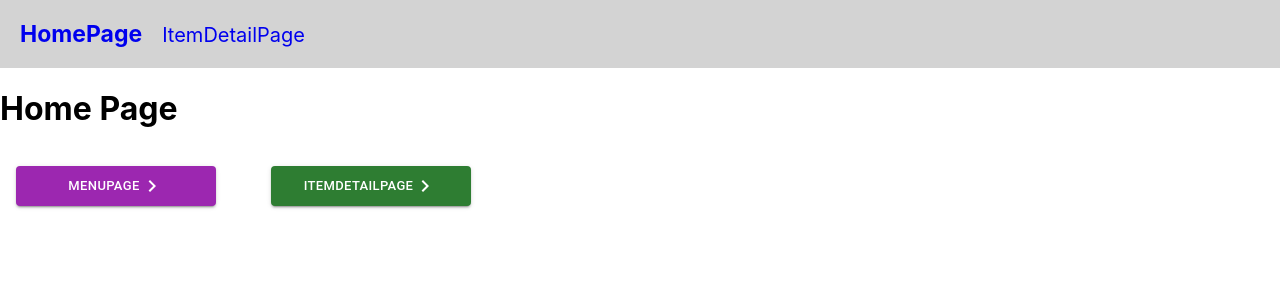
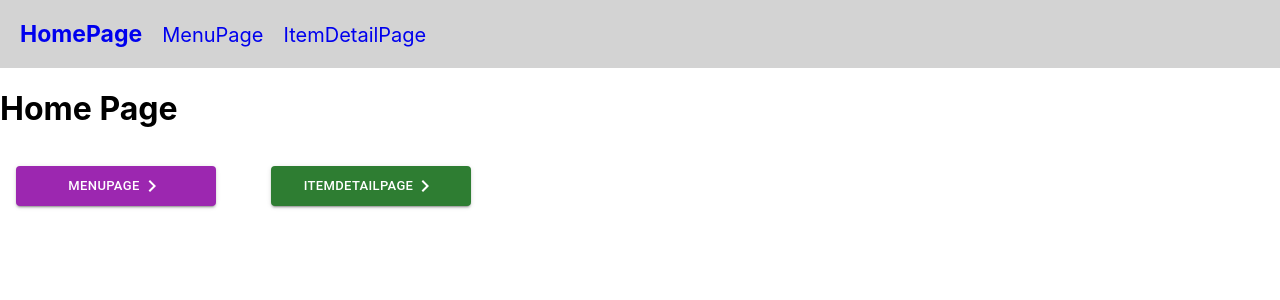
Before and after one commit to arifullahjan/waqar-order-management, a React (Create React App) app: page / in a window 1280 px wide. Shown: the top 300 px of the page. Built offline with nearby package versions, Linux system fonts and the light colour scheme.

Commit message:
navlink un commment

```diff
--- a/src/components/Navbar.js
+++ b/src/components/Navbar.js
@@ -5,7 +5,7 @@ const Navbar = () => {
   return (
     <nav>
       <NavLink to="/">HomePage</NavLink>
-      {/* <NavLink to="MenuPage">MenuPage</NavLink> */}
+      <NavLink to="MenuPage">MenuPage</NavLink>
       <NavLink to="/ItemDetailPage">ItemDetailPage</NavLink>
     </nav>
   );
```
